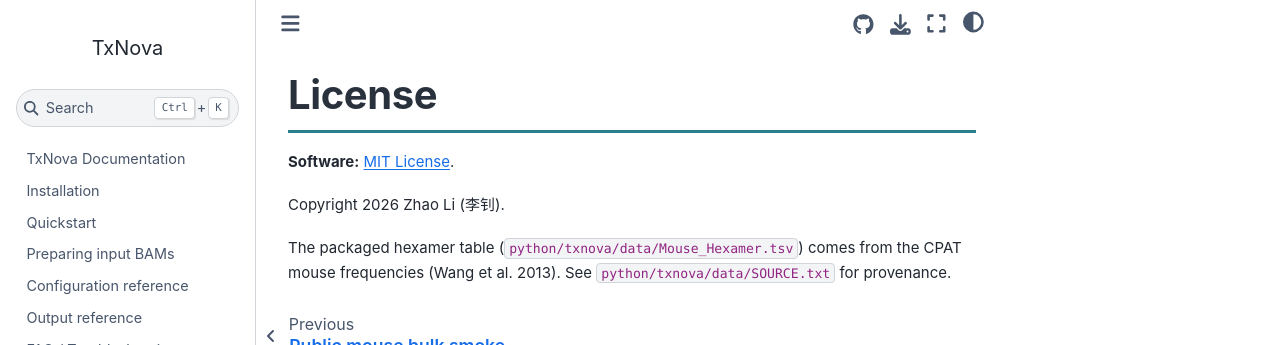
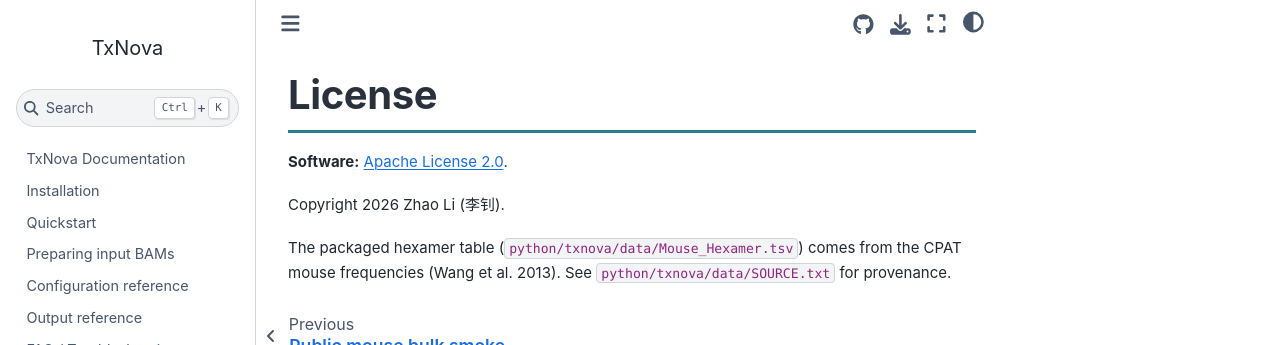
Before and after one commit to leelieber2025/TxNova, a Sphinx documentation site: the page built from docs/license.md, in a window 1280 px wide. Shown: the top 345 px of the page. Built offline with Sphinx 7.4.7 and the Sphinx Book theme 1.1.4, drawn with Linux system fonts in a browser that asks for light colours.

Commit message:
add TxNova   0.1.0

```diff
--- a/docs/license.md
+++ b/docs/license.md
@@ -1,6 +1,6 @@
 # License
 
-**Software:** [MIT License](https://github.com/leelieber2025/TxNova/blob/main/LICENSE).
+**Software:** [Apache License 2.0](https://github.com/leelieber2025/TxNova/blob/main/LICENSE).
 
 Copyright 2026 Zhao Li (李钊).
 
--- a/pyproject.toml
+++ b/pyproject.toml
@@ -7,7 +7,7 @@ name = "txnova"
 version = "0.1.0"
 description = "Experimental-group-specific novel intergenic transcripts from bulk RNA-seq BAMs"
 requires-python = ">=3.10"
-license = { text = "MIT" }
+license = { text = "Apache-2.0" }
 authors = [
     { name = "Zhao Li (李钊)", email = "leelieber@gmail.com" },
 ]
```
Also changed, not shown: README.md (+1 -0 lines), docs/index.md (+1 -1 lines), 2 other files.
